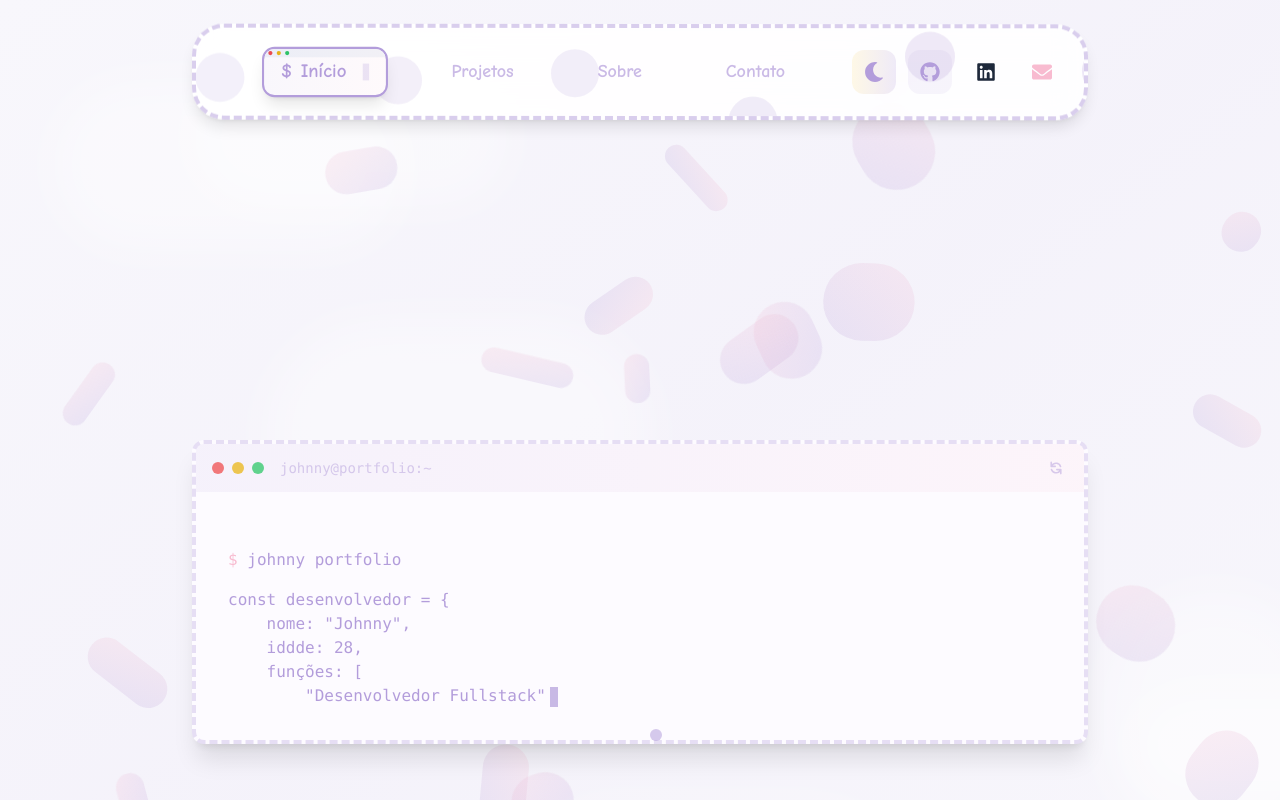
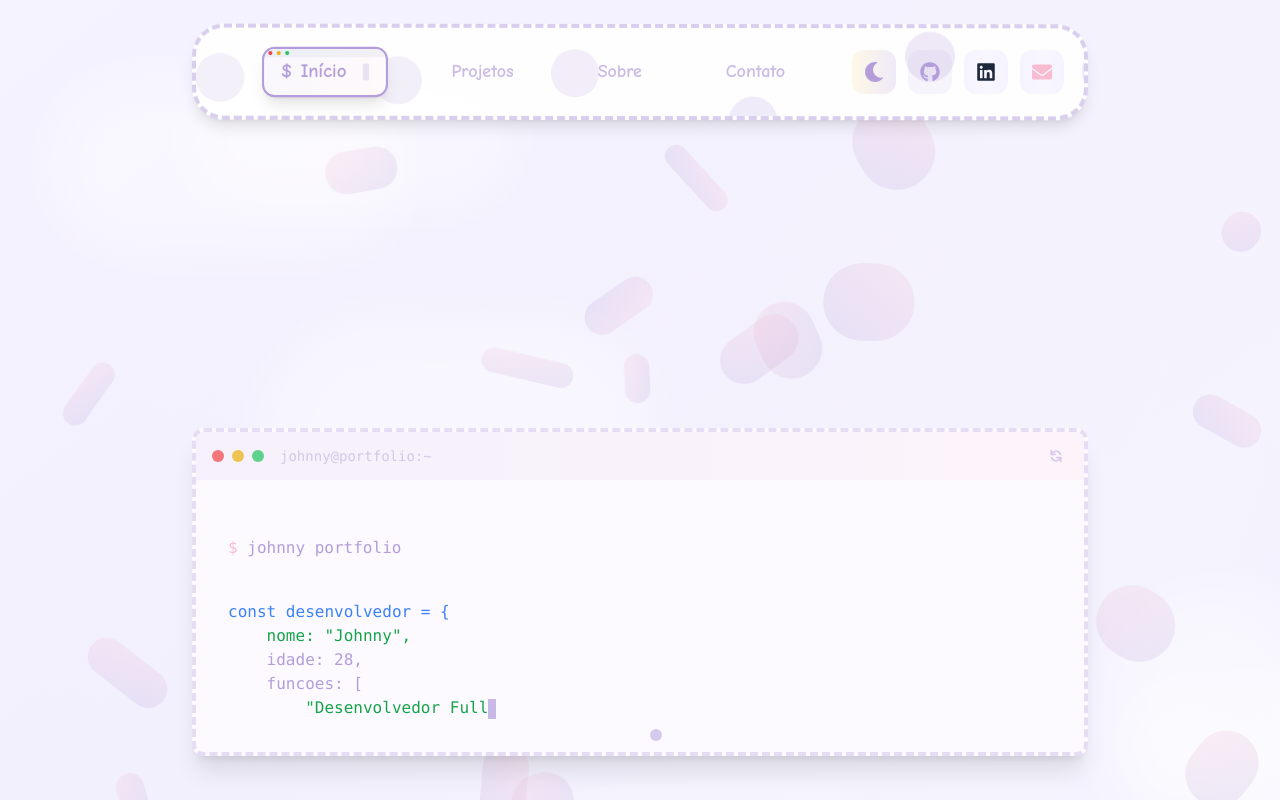
Before and after one commit to johnnywilly16/portfolio-teste, a Next.js app: page / in a window 1280 px wide. Shown: the top 800 px of the page. Built offline with nearby package versions, Linux system fonts and the light colour scheme.

Commit message:
fix: corrige animação do cursor no terminal e melhora a digitação

```diff
--- a/app/components/sections/HomeSection.tsx
+++ b/app/components/sections/HomeSection.tsx
@@ -3,87 +3,124 @@ import { useEffect, useState, useRef } from 'react'
 
 // Terminal aprimorado com mais linhas de código
 const CodeTerminal = () => {
-  const [text, setText] = useState('')
-  const [showCursor, setShowCursor] = useState(true)
-  const [isTyping, setIsTyping] = useState(false)
-  const terminalRef = useRef<HTMLDivElement>(null)
+  const [text, setText] = useState<string>('')
+  const [isTyping, setIsTyping] = useState<boolean>(false)
+  const [currentLine, setCurrentLine] = useState<number>(0)
+  const [currentChar, setCurrentChar] = useState<number>(0)
+  const typingTimeoutRef = useRef<NodeJS.Timeout | null>(null)
+  const textRef = useRef<string>('')
 
   const codeText = `$ johnny portfolio
 
 const desenvolvedor = {
     nome: "Johnny",
     idade: 28,
-    funções: [
+    funcoes: [
         "Desenvolvedor Fullstack",
         "Designer UX/UI"
     ],
-    criarCoisasIncríveis() {
+    criarCoisasIncriveis() {
         while(true) {
             this.programar()
             this.desenhar()
             this.inovar()
-            this.tomarCafé("☕")
+            this.tomarCafe("☕")
         }
     }
 }
 
-desenvolvedor.criarCoisasIncríveis() // ✨`
+desenvolvedor.criarCoisasIncriveis() // ✨`
+
+  const startTyping = () => {
+    setIsTyping(true)
+    setText('')
+    textRef.current = ''
+    setCurrentLine(0)
+    setCurrentChar(0)
+    let currentIndex = 0
+
+    const typeNextCharacter = () => {
+      if (currentIndex < codeText.length) {
+        const newText = textRef.current + codeText[currentIndex]
+        setText(newText)
+        textRef.current = newText
+
+        // Atualiza a posição atual do cursor
+        const lines = newText.split('\n')
+        setCurrentLine(lines.length - 1)
+        setCurrentChar(lines[lines.length - 1].length)
+
+        currentIndex++
+
+        const delay = codeText[currentIndex - 1] === '\n' ? 150 :
+                     codeText[currentIndex - 1] === '{' || codeText[currentIndex - 1] === '}' ? 100 :
+                     codeText[currentIndex - 1] === '(' || codeText[currentIndex - 1] === ')' ? 80 :
+                     Math.random() * 30 + 30
+
+        typingTimeoutRef.current = setTimeout(typeNextCharacter, delay)
+      } else {
+        setIsTyping(false)
+      }
+    }
+
+    typingTimeoutRef.current = setTimeout(typeNextCharacter, 200)
+  }
 
   useEffect(() => {
-    let currentIndex = 0
-    let typingInterval: NodeJS.Timeout
-
-    const typeText = () => {
-      setIsTyping(true)
-
-      typingInterval = setInterval(() => {
-        if (currentIndex < codeText.length) {
-          setText(prev => prev + codeText[currentIndex])
-          currentIndex++
-
-          if (terminalRef.current) {
-            terminalRef.current.scrollTop = terminalRef.current.scrollHeight
-          }
-        } else {
-          clearInterval(typingInterval)
-          setIsTyping(false)
-        }
-      }, 50) // Velocidade da digitação
+    startTyping()
+    return () => {
+      if (typingTimeoutRef.current) {
+        clearTimeout(typingTimeoutRef.current)
+      }
     }
-
-    typeText()
-
-    // Cursor piscante
-    const cursorInterval = setInterval(() => {
-      setShowCursor(prev => !prev)
-    }, 500)
-
-    return () => {
-      clearInterval(typingInterval)
-      clearInterval(cursorInterval)
-    }
-  }, [codeText])
+  }, [])
 
   const handleRestart = () => {
-    if (!isTyping) {
-      setText('')
-      setIsTyping(true)
-      let currentIndex = 0
+    if (typingTimeoutRef.current) {
+      clearTimeout(typingTimeoutRef.current)
+    }
+    startTyping()
+  }
 
-      const typingInterval = setInterval(() => {
-        if (currentIndex < codeText.length) {
-          setText(prev => prev + codeText[currentIndex])
-          currentIndex++
+  const renderTextWithCursor = () => {
+    const lines = text.split('\n')
 
-          if (terminalRef.current) {
-            terminalRef.current.scrollTop = terminalRef.current.scrollHeight
-          }
-        } else {
-          clearInterval(typingInterval)
-          setIsTyping(false)
-        }
-      }, 50)
-    }
+    return lines.map((line, lineIndex) => {
+      if (lineIndex === 0) {
+        return (
+          <div key={lineIndex} className="mb-4">
+            <span className="text-pastel-pink dark:text-purple-400">$</span>
+            <span className="text-pastel-purple dark:text-emerald-300"> johnny portfolio</span>
+            {currentLine === lineIndex && (
+              <span className={`inline-block w-2 h-5 bg-pastel-purple/70 dark:bg-white/70 ml-1 align-middle transition-opacity duration-100 ${isTyping ? '' : 'cursor-blink'}`} />
+            )}
+          </div>
+        )
+      }
+
+      // Divide a linha em caracteres para inserir o cursor na posição correta
+      const chars = line.split('')
+
+      return (
+        <div key={lineIndex} className="min-h-[1.5em]">
+          <span className={
+            line.includes('const') || line.includes('while') ? 'text-blue-500 dark:text-blue-400' :
+            line.includes('function') || line.includes('()') ? 'text-yellow-600 dark:text-yellow-400' :
+            line.includes('"') ? 'text-green-600 dark:text-green-400' :
+            'text-pastel-purple dark:text-emerald-300'
+          }>
+            {chars.map((char, charIndex) => (
+              <span key={charIndex}>
+                {char}
+                {currentLine === lineIndex && currentChar === charIndex + 1 && (
+                  <span className={`inline-block w-2 h-5 bg-pastel-purple/70 dark:bg-white/70 align-middle transition-opacity duration-100 ${isTyping ? '' : 'cursor-blink'}`} />
+                )}
+              </span>
+            ))}
+          </span>
+        </div>
+      )
+    })
   }
 
   return (
@@ -93,11 +130,10 @@ desenvolvedor.criarCoisasIncríveis() // ✨`
       animate={{ opacity: 1, scale: 1 }}
       transition={{
         duration: 0.5,
-        ease: [0.23, 1, 0.32, 1] // Curva de animação suave
+        ease: [0.23, 1, 0.32, 1]
       }}
     >
       <motion.div
-        ref={terminalRef}
         className="bg-light-card dark:bg-slate-800 rounded-xl border-4 border-dashed border-pastel-purple/30 dark:border-dark-purple/30 overflow-hidden shadow-xl transform-gpu hover:shadow-2xl hover:scale-[1.01] transition-all duration-300"
       >
         {/* Barra de título do terminal */}
@@ -123,28 +159,8 @@ desenvolvedor.criarCoisasIncríveis() // ✨`
 
         {/* Conteúdo do terminal */}
         <div className="p-6 sm:p-8 font-mono text-sm sm:text-base">
-          <div className="mt-6 whitespace-pre">
-            <span className="text-pastel-pink dark:text-purple-400">$</span>
-            <span className="text-pastel-purple dark:text-emerald-300"> johnny portfolio</span>
-            <div className="text-pastel-purple dark:text-emerald-300 mt-4">
-              {text.substring(text.indexOf('const'))}
-              {isTyping && (
-                <motion.span
-                  className="inline-block w-2 h-5 bg-pastel-purple/70 dark:bg-white/70 ml-1 align-middle"
-                  initial={{ opacity: 0 }}
-                  animate={{ opacity: 1 }}
-                  exit={{ opacity: 0 }}
-                  transition={{ duration: 0.3 }}
-                />
-              )}
-              {!isTyping && showCursor && (
-                <motion.span
-                  className="inline-block w-2 h-5 bg-pastel-purple/70 dark:bg-white/70 ml-1 align-middle"
-                  animate={{ opacity: [1, 0] }}
-                  transition={{ duration: 0.5, repeat: Infinity }}
-                />
-              )}
-            </div>
+          <div className="mt-6 whitespace-pre text-pastel-purple dark:text-emerald-300">
+            {renderTextWithCursor()}
           </div>
         </div>
       </motion.div>
--- a/app/globals.css
+++ b/app/globals.css
@@ -165,6 +165,15 @@
   }
 }
 
+@keyframes blink {
+  0%, 100% {
+    opacity: 1;
+  }
+  50% {
+    opacity: 0;
+  }
+}
+
 .animate-float {
   animation: float 6s ease-in-out infinite;
 }
@@ -225,3 +234,7 @@
   --notebook-margin-color: rgba(255, 255, 255, 0.12);
   --doodle-color: rgba(255, 255, 255, 0.15);
 }
+
+.cursor-blink {
+  animation: blink 0.8s ease-in-out infinite;
+}
--- a/app/layout.tsx
+++ b/app/layout.tsx
@@ -27,7 +27,7 @@ export default function RootLayout({
 }>) {
   return (
     <html lang="pt-BR" suppressHydrationWarning>
-      <body className={`${comicNeue.variable} ${indieFlower.variable} font-cartoon bg-light-surface dark:bg-dark-surface text-slate-800 dark:text-slate-200 transition-colors duration-300 overflow-x-hidden`}>
+      <body className={`${comicNeue.variable} ${indieFlower.variable} font-cartoon bg-gradient-to-br from-light-surface via-light-muted to-light-surface dark:from-dark-surface dark:via-dark-surface dark:to-dark-surface text-slate-800 dark:text-slate-200 transition-colors duration-300 overflow-x-hidden`}>
         <Providers>
           {children}
         </Providers>
--- a/tailwind.config.ts
+++ b/tailwind.config.ts
@@ -16,10 +16,11 @@ const config: Config = {
       colors: {
         // Cores para o tema claro (tons suaves)
         light: {
-          surface: '#F8F7FC',    // Fundo principal suave
-          card: '#FDFBFF',       // Fundo dos cards
-          hover: '#F5F2FF',      // Hover state
-          border: '#EAE8F7'      // Bordas
+          surface: '#F5F3FF',    // Fundo principal com tom levemente roxo
+          card: '#FDFAFF',       // Fundo dos cards com tom muito suave de roxo
+          hover: '#F3F0FF',      // Hover state com tom roxo suave
+          border: '#E9E5FF',     // Bordas com tom roxo claro
+          muted: '#F8F7FF'       // Cor para elementos secundários
         },
         pastel: {
           purple: '#B39DDB',     // Roxo suave
```
